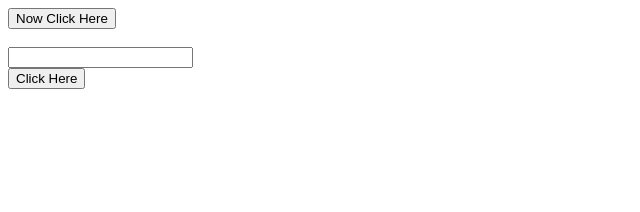
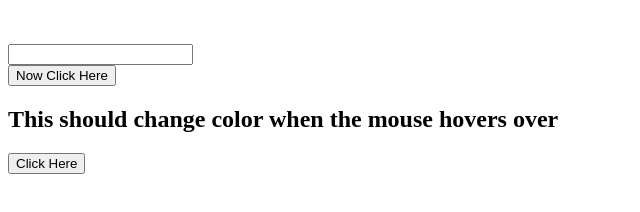
Before and after one commit to AzorAhai74/manipulatingHTML, a plain HTML site: page DOM/index.html in a window 1280 px wide. Shown: the whole page, without its empty margins (0-640 px from the left). Drawn offline with Linux system fonts and the light colour scheme.

Commit message:
Progress No.3

```diff
--- a/DOM/index.html
+++ b/DOM/index.html
@@ -8,11 +8,12 @@
     <script src="script.js"></script>
 </head>
 <body>
-    <button type='button' id='btn2'>Now Click Here</button>
+<br>
     <form>
         <br>
         <input type='text' id='message' value=''>
         <br>
     </form>
+<button type='button' id='btn2'>Now Click Here</button>
 </body>
 </html>
--- a/DOM/script.js
+++ b/DOM/script.js
@@ -18,7 +18,25 @@ window.addEventListener('DOMContentLoaded', function() {
     div.className = 'div1';
     let divOne = document.getElementsByClassName('div');
     div.class = divOne;
+    let h2 = document.createElement('h2');
+    h2.className = 'header2';
+    let header2 = document.getElementsByClassName('h2');
+    h2.class = header2;
+    let h2Text = document.createTextNode('This should change color when the mouse hovers over');
+    h2.appendChild(h2Text);
+    div.appendChild(h2);
     document.body.appendChild(div);
+
+
+    div.addEventListener('mouseover', function() {
+        div.style.backgroundcolor = 'green';
+    });
+
+
+
+
+
+
 
     document.body.appendChild(btn);
 
```
